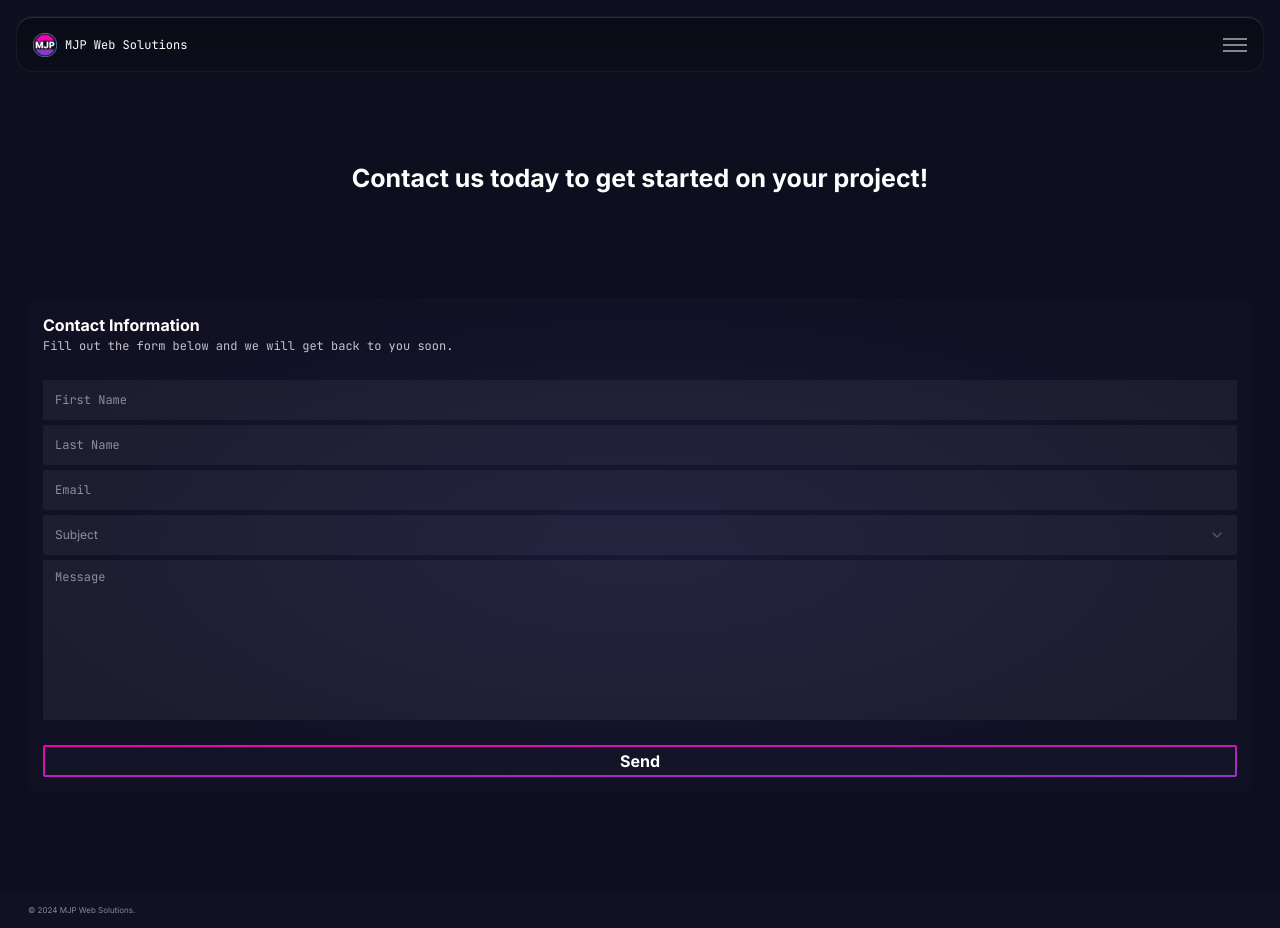
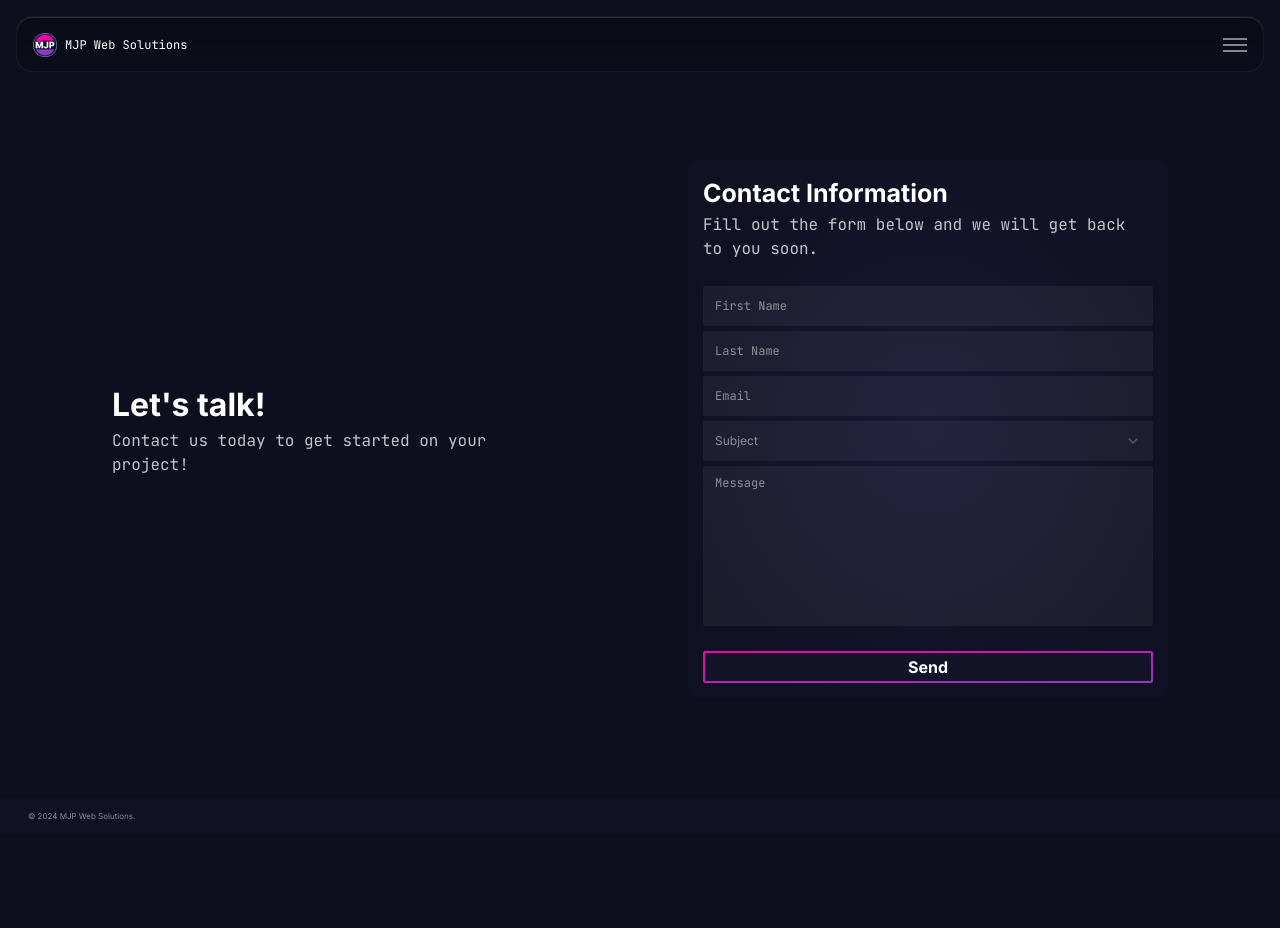
Before and after one commit to PandolfoM/mjp-web-solutions, a Next.js app: page /contact in a window 1280 px wide. After the commit the page ends 834 px from the top, so only its background shows below. Built offline with nearby package versions, Linux system fonts and the light colour scheme.

Commit message:
contact page for desktop

```diff
--- a/app/contact/page.tsx
+++ b/app/contact/page.tsx
@@ -118,16 +118,21 @@ function ContactForm() {
   return (
     <>
       {loading && <Spinner />}
-      <div className="flex flex-col gap-[100px] px-7 flex-1">
-        <h1 className="text-lg font-bold text-center">
-          Contact us today to get started on your project!
-        </h1>
+      <div className="flex flex-col gap-[75px] px-7 flex-1 lg:m-auto lg:flex-row lg:items-center lg:justify-center lg:gap-[12rem]">
+        <div className="text-center lg:w-96 lg:text-left">
+          <h1 className="text-lg font-bold lg:text-xl">Let's talk!</h1>
+          <p className={`${jetBrains.className} text-sm opacity-75 lg:text-md`}>
+            Contact us today to get started on your project!
+          </p>
+        </div>
 
         <Section>
-          <div className="bg-gradient-radial to-80% from-card/[10%] to-card/[2%] rounded-[10px] p-[15px]">
-            <h3 className="font-bold text-md">Contact Information</h3>
+          <div className="bg-gradient-radial to-80% from-card/[10%] to-card/[2%] rounded-[10px] p-[15px] lg:w-[30rem]">
+            <h3 className="font-bold text-md lg:text-lg">
+              Contact Information
+            </h3>
             <p
-              className={`${jetBrains.className} opacity-75 text-sm mb-[25px]`}>
+              className={`${jetBrains.className} opacity-75 text-sm mb-[25px] lg:text-md`}>
               Fill out the form below and we will get back to you soon.
             </p>
             <Form {...form}>
```
Also changed, not shown: components/ui/input.tsx (+7 -7 lines).
